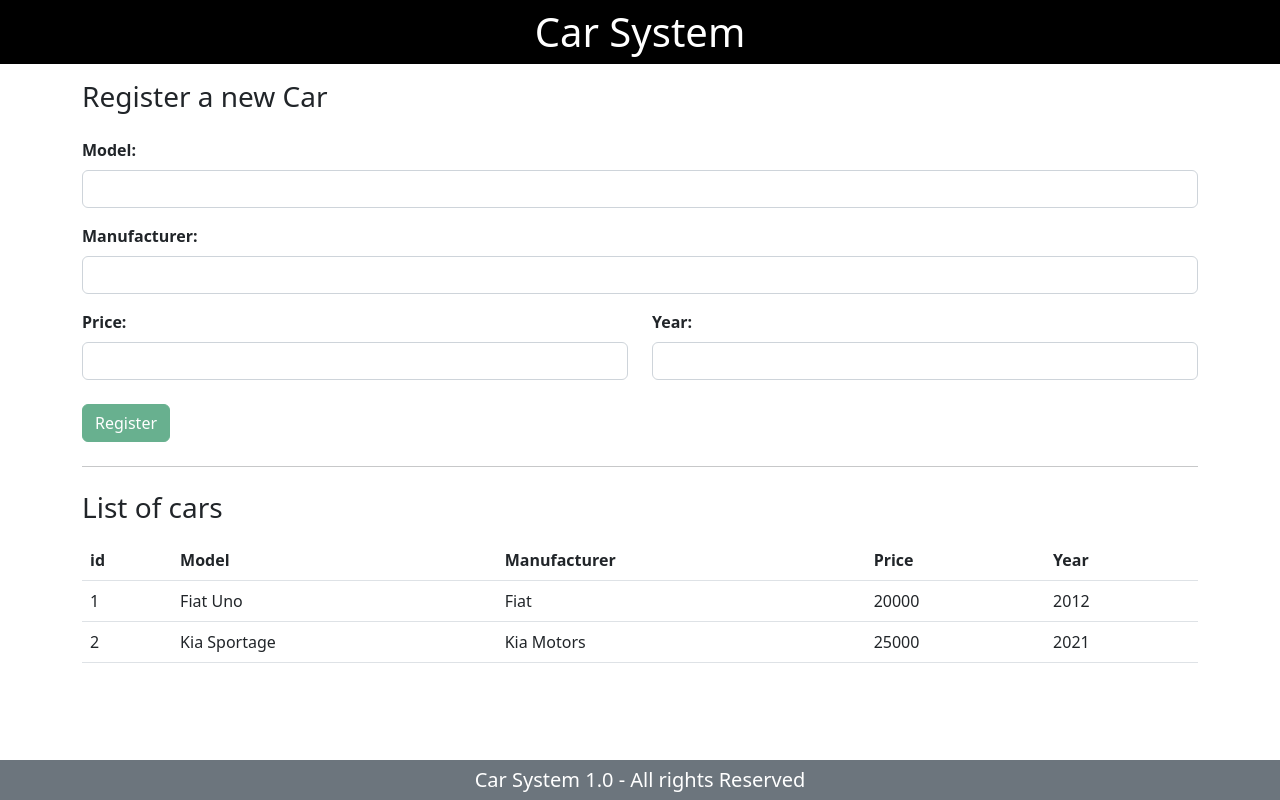
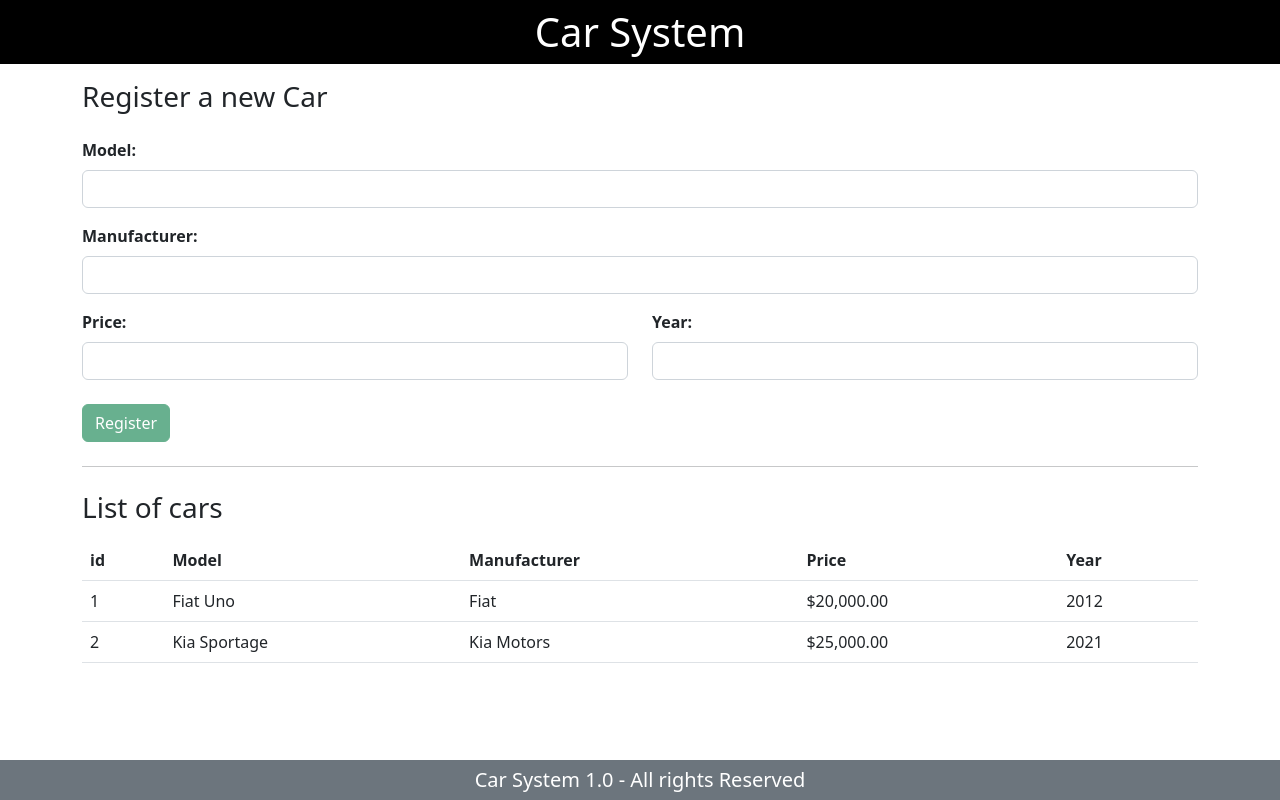
Before and after one commit to Wilson-Barbosa/car-system, an Angular app: page / in a window 1280 px wide. Built offline with nearby package versions, Linux system fonts and the light colour scheme.

Commit message:
closes #6 - pipe currency added to the price column

```diff
--- a/src/app/components/list-cars/list-cars.component.html
+++ b/src/app/components/list-cars/list-cars.component.html
@@ -25,7 +25,7 @@
             <td>{{car.id}}</td>
             <td>{{car.model}}</td>
             <td>{{car.manufacturer}}</td>
-            <td>{{car.price}}</td>
+            <td>{{car.price | currency}}</td>
             <td>{{car.year}}</td>
           </tr>
         </tbody>
```
